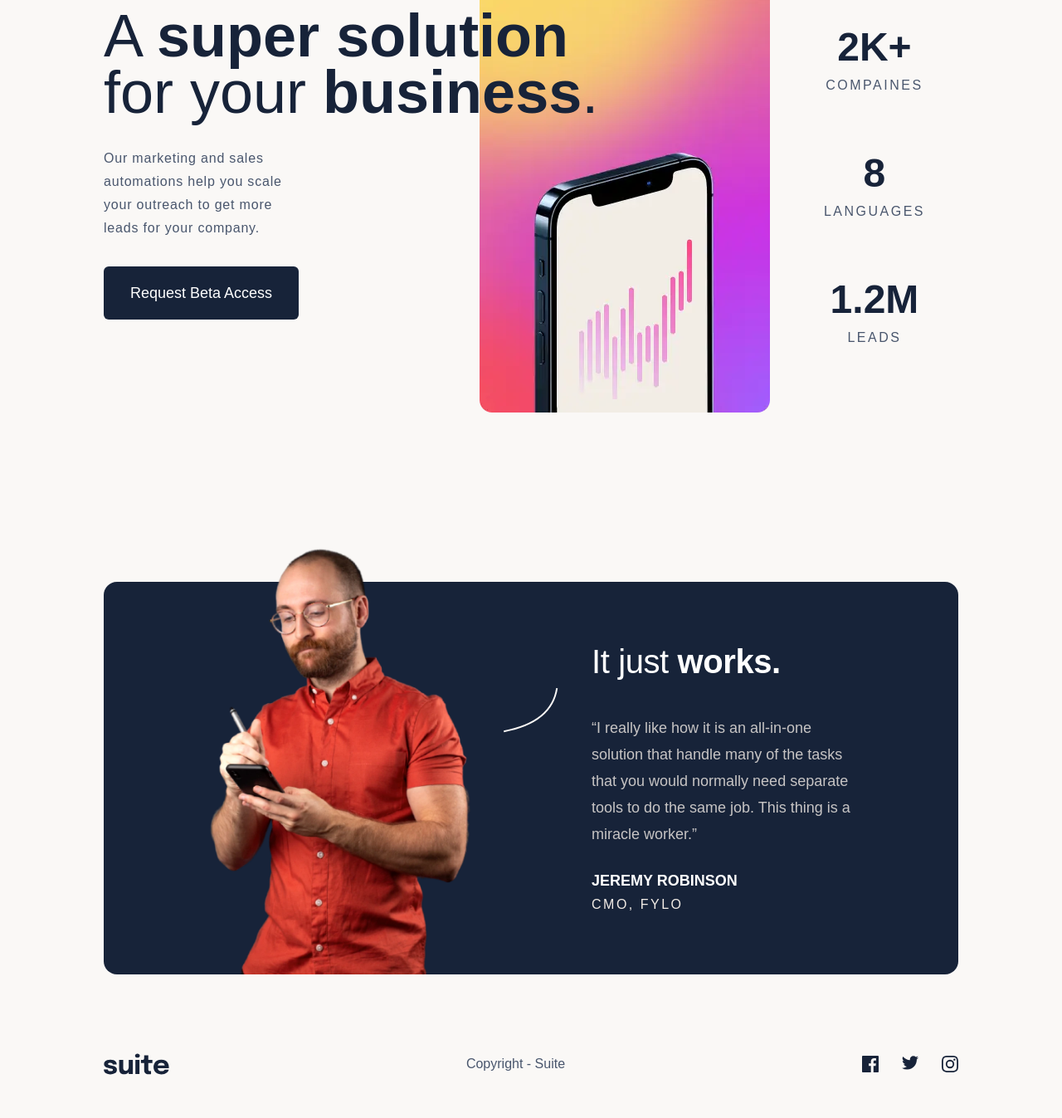
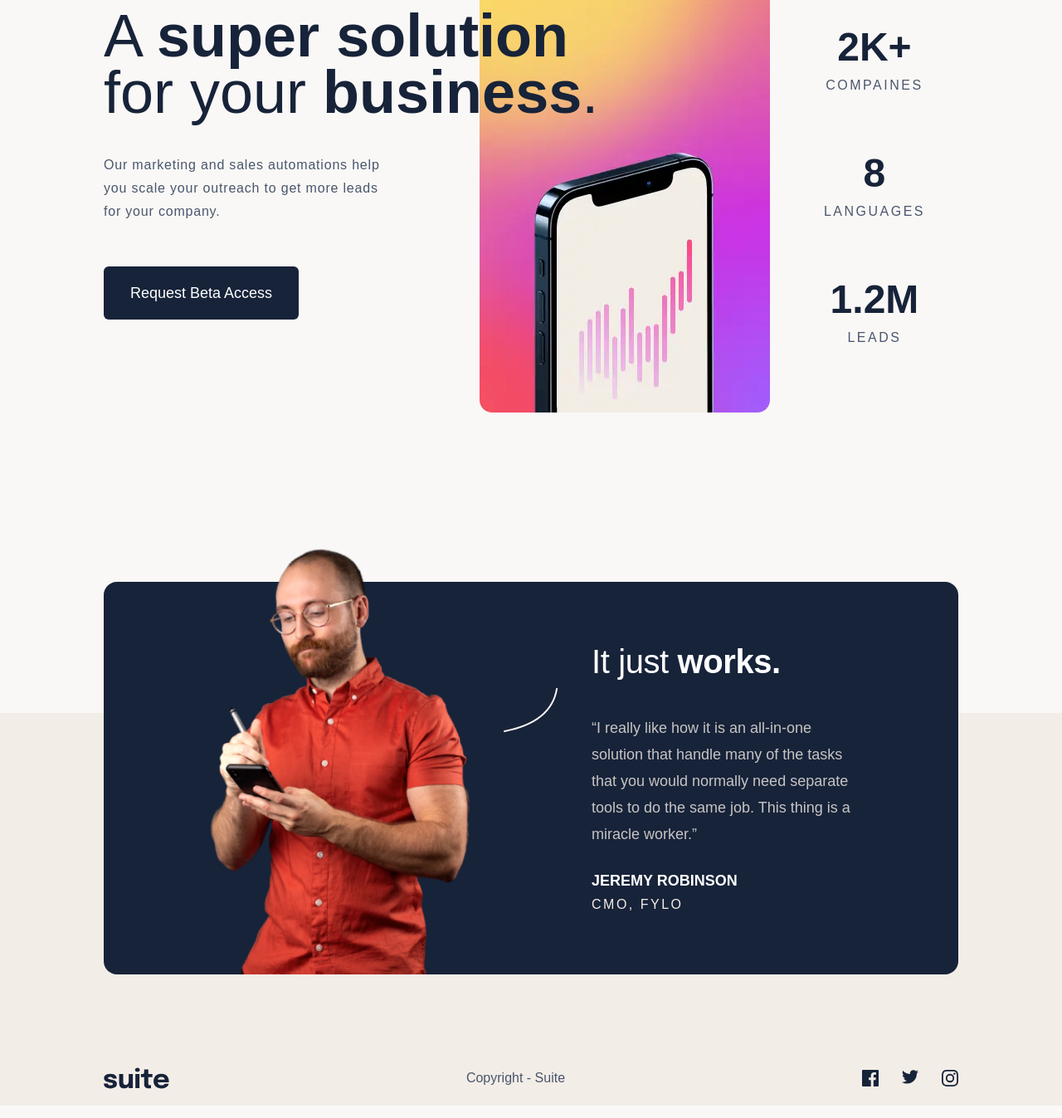
Before and after one commit to mcancetin/suite-landing-page, a website built with Vite: page index.html in a window 1280 px wide. Shown: the part 233-1580 px from the top of the page at 83% size. Built offline with nearby package versions, Linux system fonts and the light colour scheme.

Commit message:
chore: Update landing page layout and styles

```diff
--- a/index.html
+++ b/index.html
@@ -27,13 +27,14 @@
       <section class="mb-56 md:relative lg:flex lg:justify-between lg:items-center lg:mb-[260px]">
         <div class="md:mb-32 lg:w-full lg:m-0">
           <h1
-            class="text-[2.375rem] leading-[44px] tracking-tight md:text-[3.5rem] md:tracking-normal md:leading-[68px] lg:text-[4.5rem] text-balance text-midnight-blue mb-8">
+            class="text-[2.375rem] leading-[44px] tracking-tight mb-8 lg:mb-10 md:text-[3.5rem] md:tracking-normal md:leading-[68px] lg:text-[4.5rem] text-balance text-midnight-blue">
             A <strong>super
               solution</strong>
             for your
             <strong>business</strong>.
           </h1>
-          <p class="text-base max-w-[40ch] lg:max-w-[28ch] leading-7 tracking-wider text-gunmetal-gray mb-8">Our
+          <p class="text-base max-w-[40ch]  leading-7 tracking-wider text-gunmetal-gray mb-8 md:mb-10 lg:mb-[52px]">
+            Our
             marketing
             and sales
             automations help
@@ -82,12 +83,14 @@
       </section>
     </div>
 
+    <div
+      class="relative after:content-normal after:absolute after:top-1/2 after:left-0 after:bg-daisy-white after:-z-10 after:h-full after:w-full md:after:top-1/3">
       <div class="md:wrapper">
         <section
-        class="relative bg-midnight-blue text-white text-center flex flex-col gap-10 py-10 md:py-16 px-4 md:px-14 rounded-2xl mb-14 lg:flex-row lg:text-left lg:items-center lg:py-0 lg:px-32 lg:mb-[95px]">
+          class=" bg-midnight-blue text-white text-center flex flex-col gap-10 py-10 md:py-16 px-4 md:px-14 rounded-2xl mb-14 lg:flex-row lg:text-left lg:items-center lg:py-0 lg:px-32 lg:mb-[95px]">
           <div class="lg:flex-1">
             <picture>
-            <source media="(min-width:768px)" srcset="
+              <source media="(min-width:1024px)" srcset="
                                     /assets/image-jeremy-large@2x.webp">
 
               <source media="(min-width:375px)" srcset="
@@ -113,10 +116,11 @@
           </div>
         </section>
       </div>
+    </div>
   </main>
 
   <div class="wrapper">
-    <footer class="flex flex-col gap-8 items-center mb-20 mx-30 md:flex-row md:justify-between md:mb-16">
+    <footer class=" flex flex-col gap-8 items-center mx-30 md:flex-row md:justify-between md:mt-28">
       <a href="/">
         <img src="/public/assets/logo.svg" alt="">
       </a>
```
Lines whose indentation alone changed are shown as unchanged.
